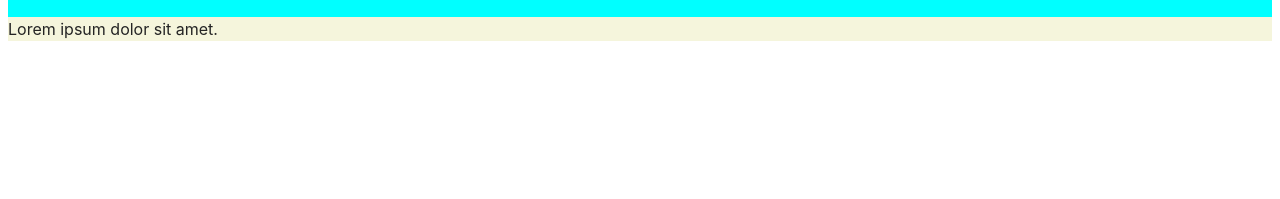
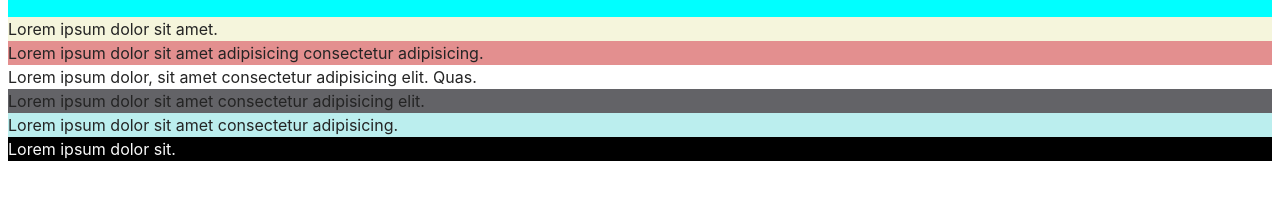
Before and after one commit to mestn1y1/bundler, a website built with Vite: page src/index.html in a window 1280 px wide. Shown: the part 87-286 px from the top of the page. Built offline with nearby package versions, Linux system fonts and the light colour scheme.

Commit message:
add all section

```diff
--- /dev/null
+++ b/src/css/customer.css
@@ -0,0 +1,3 @@
+.customer {
+  background-color: #beef;
+}
--- /dev/null
+++ b/src/css/features.css
@@ -0,0 +1,3 @@
+.features {
+    background-color: rgb(227, 143, 143);
+}
--- /dev/null
+++ b/src/css/footer.css
@@ -0,0 +1,4 @@
+.footer {
+    background-color: black;
+    color: #fafafa;
+}
--- a/src/css/styles.css
+++ b/src/css/styles.css
@@ -7,6 +7,10 @@
 @import url('./reset.css');
 @import url('./header.css');
 @import url('./hero.css');
+@import url('./features.css');
+@import url('./team.css');
+@import url('./customer.css');
+@import url('./footer.css');
 
 :root {
   font-family: Inter, Avenir, Helvetica, Arial, sans-serif;
--- /dev/null
+++ b/src/css/team.css
@@ -0,0 +1,3 @@
+.team {
+    background-color: rgb(99, 99, 103);
+}
--- /dev/null
+++ b/src/css/video.css
@@ -0,0 +1,3 @@
+.video {
+  background-color: rgb(136, 188, 233);
+}
--- a/src/index.html
+++ b/src/index.html
@@ -11,7 +11,12 @@
     <load src="partials/header.html" />
     <main>
       <load src="partials/hero.html" />
+      <load src="partials/features.html" />
+      <load src="partials/video.html" />
+      <load src="partials/team.html" />
+      <load src="partials/customer.html" />
     </main>
+    <load src="partials/footer.html" />
     <script type="module" src="./main.js"></script>
   </body>
 </html>
--- /dev/null
+++ b/src/partials/customer.html
@@ -0,0 +1,3 @@
+<section class="customer">
+    <p>Lorem ipsum dolor sit amet consectetur adipisicing.</p>
+</section>
--- /dev/null
+++ b/src/partials/features.html
@@ -0,0 +1,3 @@
+<section class="features">
+    <p>Lorem ipsum dolor sit amet adipisicing consectetur  adipisicing.</p>
+</section>
--- /dev/null
+++ b/src/partials/footer.html
@@ -0,0 +1,3 @@
+<footer class="footer">
+  <p>Lorem ipsum dolor sit.</p>
+</footer>
--- /dev/null
+++ b/src/partials/team.html
@@ -0,0 +1,3 @@
+<section class="team">
+  <p>Lorem ipsum dolor sit amet consectetur adipisicing elit.</p>
+</section>
--- /dev/null
+++ b/src/partials/video.html
@@ -0,0 +1,3 @@
+<section class="video">
+  <p>Lorem ipsum dolor, sit amet consectetur adipisicing elit. Quas.</p>
+</section>
```
